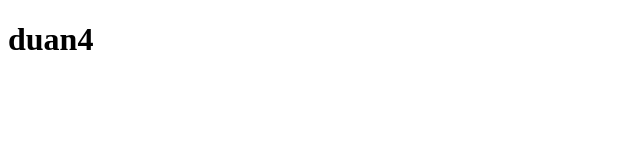
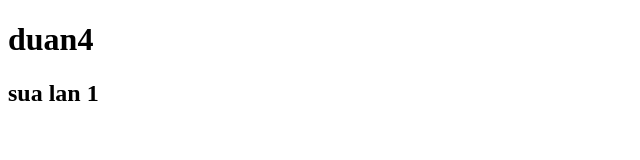
Before and after one commit to huytrum82/duan4, a plain HTML site: page index.html in a window 1280 px wide. Shown: the whole page, without its empty margins (0-640 px from the left). Drawn offline with Linux system fonts and the light colour scheme.

Commit message:
sua lan 1

```diff
--- a/index.html
+++ b/index.html
@@ -7,5 +7,6 @@
   </head>
   <body>
     <h1>duan4</h1>
+    <h2>sua lan 1</h2>
   </body>
 </html>
```
